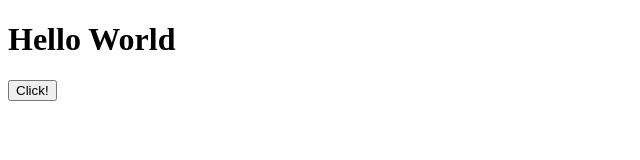
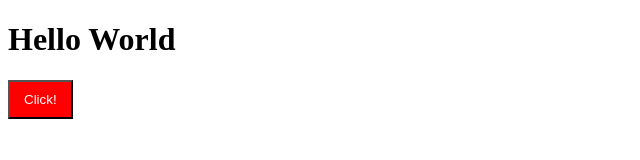
Before and after one commit to mfaisalafandi/kerjasama, a plain HTML site: page index.html in a window 1280 px wide. Shown: the whole page, without its empty margins (0-640 px from the left). Drawn offline with Linux system fonts and the light colour scheme.

Commit message:
make file style.css and class btn

```diff
--- a/index.html
+++ b/index.html
@@ -3,6 +3,7 @@
 <head>
 	<meta charset="UTF-8">
 	<title>Learn GitHub</title>
+	<link rel="stylesheet" href="style.css">
 </head>
 <body>
 
--- /dev/null
+++ b/style.css
@@ -0,0 +1,12 @@
+.btn {
+	padding: 10px 14px;
+	color: #fff;
+}
+
+.btn-danger {
+	background-color: red;
+}
+
+.btn-success {
+	background-color: green;
+}
```
